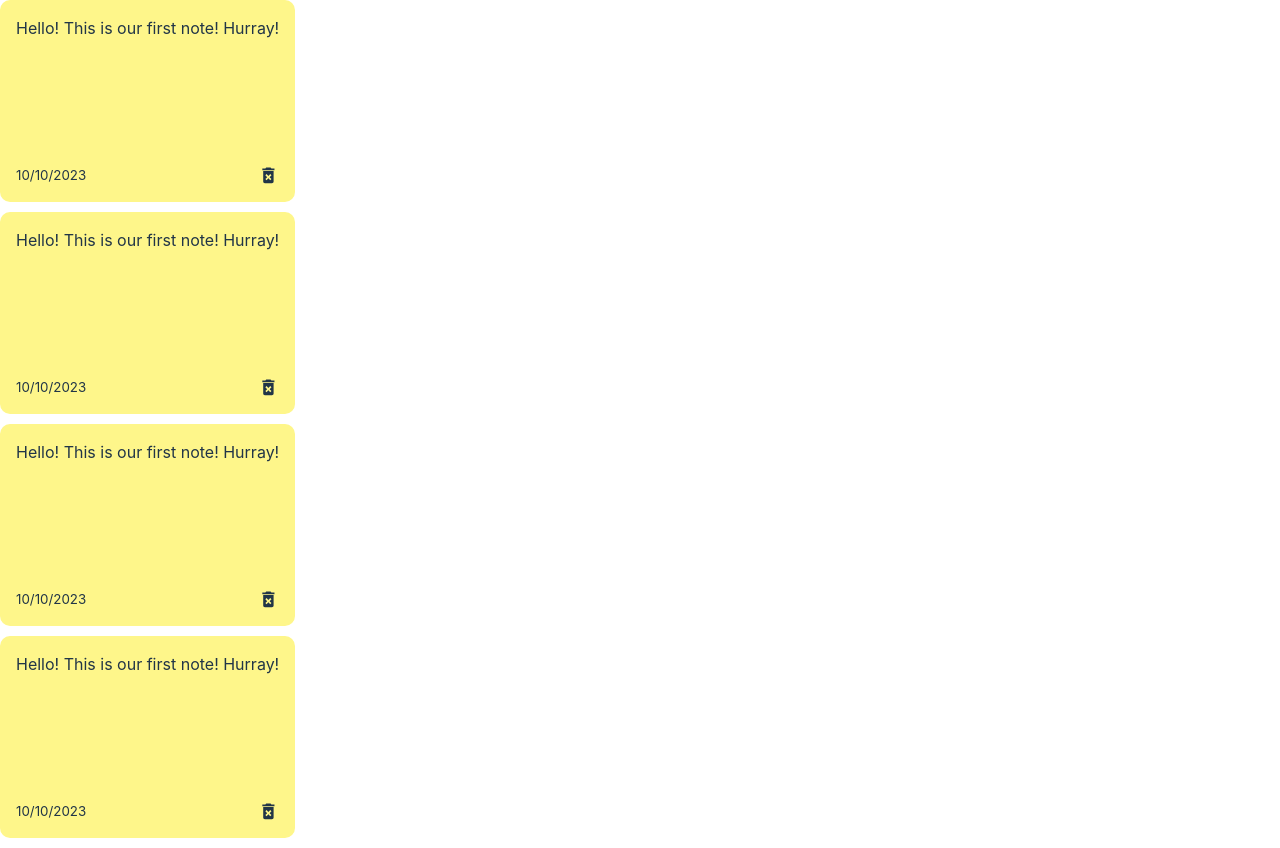
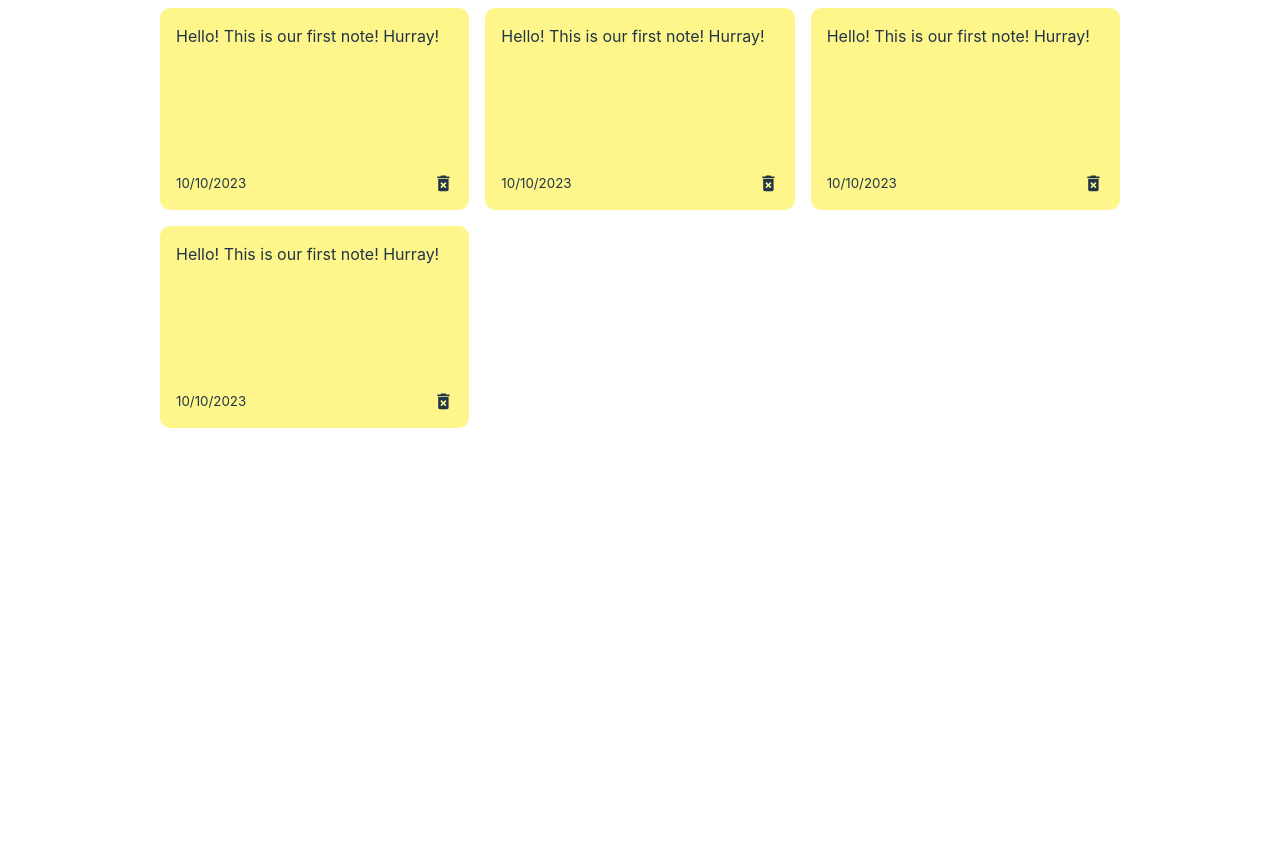
Before and after one commit to rumeedgar/notes-app-react, a React (Vite) app: page / in a window 1280 px wide. After the commit the page ends 800 px from the top, so only its background shows below. Built offline with nearby package versions, Linux system fonts and the light colour scheme.

Commit message:
adding container

```diff
--- a/src/index.css
+++ b/src/index.css
@@ -23,13 +23,13 @@
   color: #535bf2;
 }
 
-body {
+/* body {
   margin: 0;
   display: flex;
-  /* place-items: center; */
+  place-items: center;
   min-width: 320px;
   min-height: 100vh;
-}
+} */
 
 h1 {
   font-size: 3.2em;
@@ -68,9 +68,22 @@
   }
 }
 
+.container {
+  max-width: 960px;
+  margin-right: auto;
+  margin-left: auto;
+  padding-right: 15px;
+  padding-left: 15px;
+}
+
+.notes-list {
+  display: grid;
+  grid-gap: 1rem;
+  grid-template-columns: repeat(auto-fit, minmax(250px, 1fr));
+}
+
 .note {
   background-color: #fef68a;
-  margin-bottom: 10px;
   border-radius: 10px;
   padding: 1rem;
   min-height: 170px;
@@ -79,7 +92,7 @@
   justify-content: space-between;
 }
 
-.note-footer{
+.note-footer {
   display: flex;
   align-items: center;
   justify-content: space-between;
```
